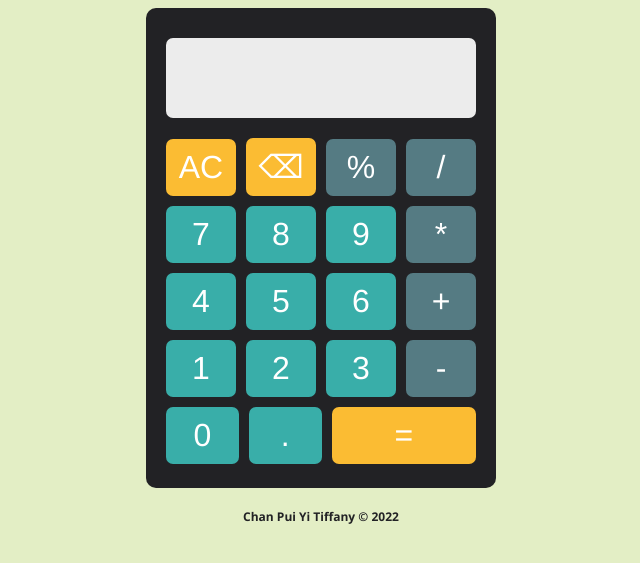
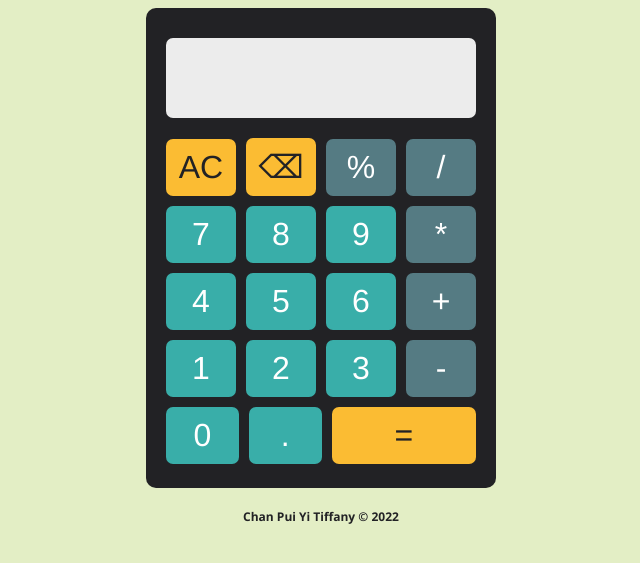
Before and after one commit to TiffanyChan614/odin-calculator, a plain HTML site: page index.html in a window 1280 px wide. Shown: the part 109-672 px from the top of the page, without its empty margins (319-959 px from the left). Drawn offline with Linux system fonts and the light colour scheme.

Commit message:
Modify text color to increase accessibility

```diff
--- a/style.css
+++ b/style.css
@@ -14,7 +14,7 @@ body{
 }
 
 h1, footer{
-    color: rgb(34, 34, 37);
+    color: #222225;
     font-weight: 600;
     font-family: 'Segoe UI', Tahoma, Geneva, Verdana, sans-serif;
 }
@@ -57,7 +57,6 @@ h1{
 }
 
 .buttons{
-    /* border: 1px solid white; */
     width: 100%;
     display: flex;
     flex-direction: column;
@@ -68,7 +67,6 @@ h1{
 
 .row{
     width: 100%;
-    /* border: 1px solid red; */
     display: flex;
     justify-content: space-evenly;
     align-items: center;
@@ -97,8 +95,9 @@ button{
     background-color: #557B83;
 }
 
-.clear, .bs, .equal{
+.functions{
     background-color: #fbbc33;
+    color:#222225;
 }
 
 .digits:hover, .dot:hover, .digits.pressed, dot.pressed{
```
